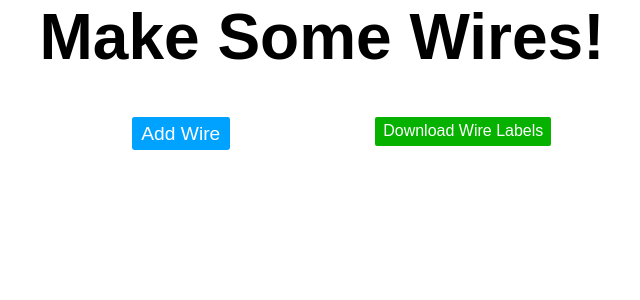
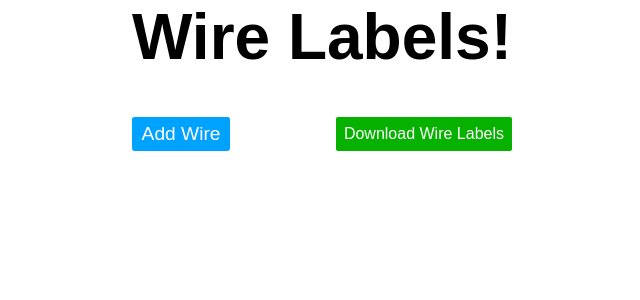
Before and after one commit to Android789515/label-list, a React (Vite) app: page / in a window 1280 px wide. Shown: the top 300 px of the page, without its empty margins (318-958 px from the left). Built offline with nearby package versions, Linux system fonts and the light colour scheme.

Commit message:
Visual changes

```diff
--- a/src/components/download-button/DownloadButton.module.css
+++ b/src/components/download-button/DownloadButton.module.css
@@ -4,19 +4,17 @@
   text-decoration: none;
   color: #fff;
 
-  justify-self: center;
+  justify-self: end;
 
   order: 2;
 
   cursor: pointer;
 
   background: rgb(6, 177, 0);
-  padding: .3em .5em;
+  padding: .5em;
 
   border: none;
   border-radius: .125em;
-
-  margin-bottom: 4px;
 }
 
 .downloadButton:focus,
--- a/src/components/title/Title.tsx
+++ b/src/components/title/Title.tsx
@@ -5,7 +5,7 @@ export const Title = () => {
     <h1
       className={styles.title}
     >
-      Make Some Wires!
+      Wire Labels!
     </h1>
   );
 };
--- a/src/components/wire-list/components/add-wire-form/AddWireForm.module.css
+++ b/src/components/wire-list/components/add-wire-form/AddWireForm.module.css
@@ -2,7 +2,7 @@
   font-size: 1.2rem;
   color: #fff;
 
-  justify-self: center;
+  justify-self: start;
 
   cursor: pointer;
 
--- a/src/components/wire-list/components/wire-form/WireForm.module.css
+++ b/src/components/wire-list/components/wire-form/WireForm.module.css
@@ -1,6 +1,6 @@
 .wireForm {
   display: grid;
-  grid-template-columns: 8em 6em 2.25em;
+  grid-template-columns: 10em 6em 2.25em;
   column-gap: 2em;
 
   width: max-content;
```
